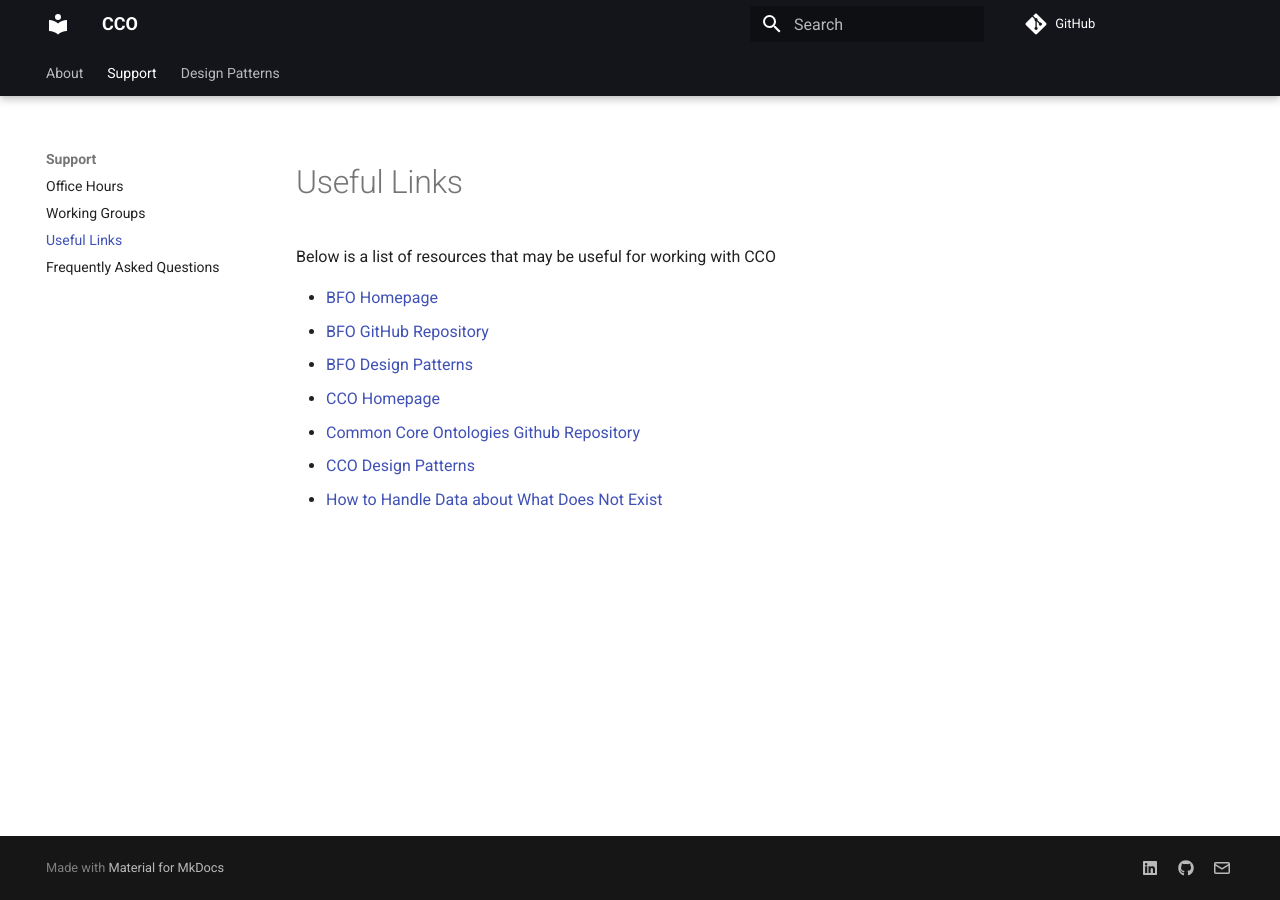
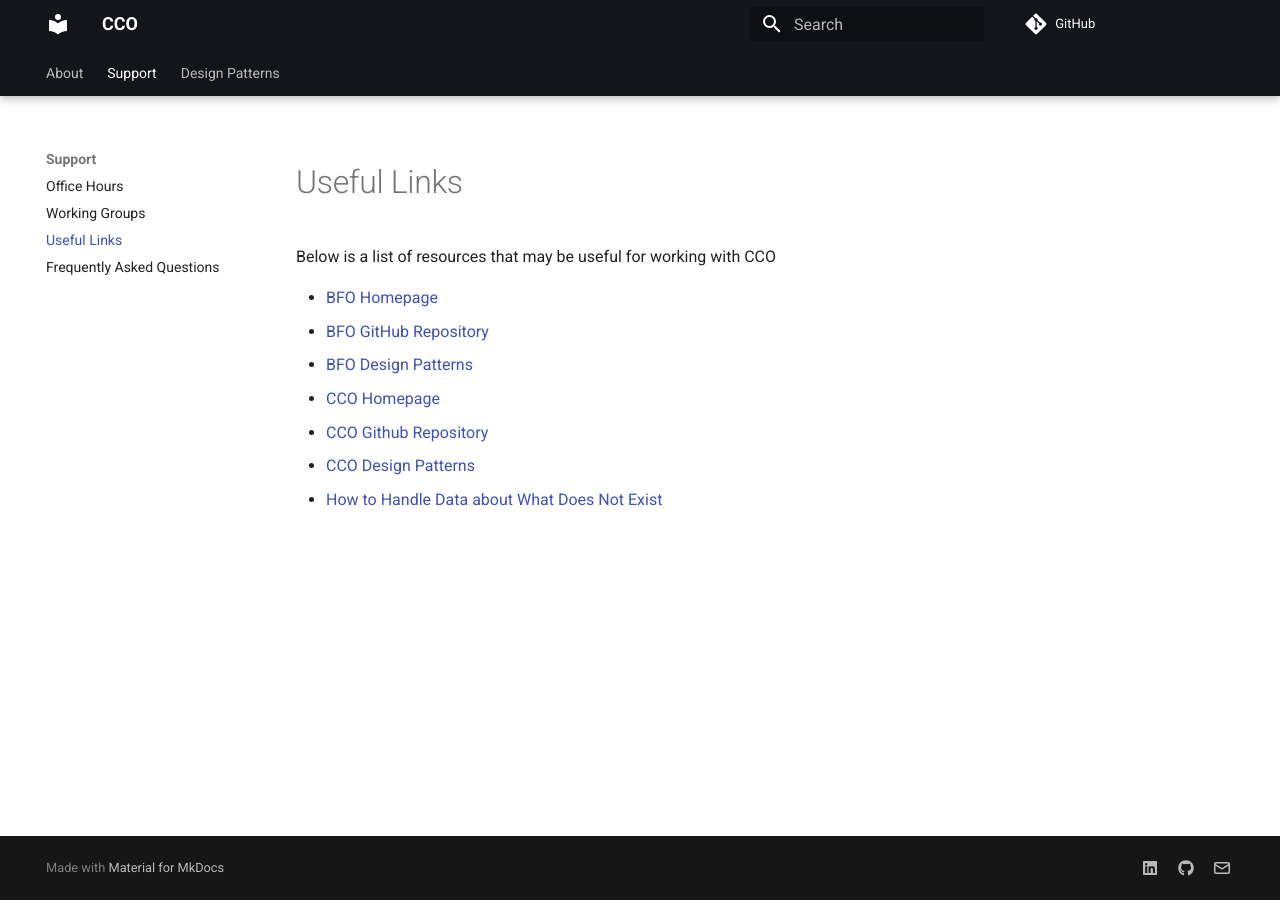
Before and after one commit to CommonCoreOntology/cco-webpage, an MkDocs documentation site: the page built from docs/useful-links.md, in a window 1280 px wide. Built offline with MkDocs 1.6.1 and Material for MkDocs 9.7.7, drawn with Linux system fonts in a browser that asks for light colours; comment, search, counter and statistics services are not loaded.

Commit message:
Update useful-links.md
changed label for a link

```diff
--- a/docs/useful-links.md
+++ b/docs/useful-links.md
@@ -13,7 +13,7 @@
   <li><a href="https://github.com/BFO-ontology/BFO-2020" class="custom-color">BFO GitHub Repository</a></li>
   <li><a href="https://philarchive.org/archive/OTTBBF" class="custom-color">BFO Design Patterns</a></li>
   <li><a href="https://www.ontologyrepository.com/" class="custom-color">CCO Homepage</a></li>
-  <li><a href="https://github.com/CommonCoreOntology/CommonCoreOntologies" class="custom-color">Common Core Ontologies Github Repository</a></li>
+  <li><a href="https://github.com/CommonCoreOntology/CommonCoreOntologies" class="custom-color">CCO Github Repository</a></li>
   <li><a href="https://arxiv.org/pdf/2404.17758" class="custom-color">CCO Design Patterns</a></li>
   <li><a href="https://www.youtube.com/watch?v=ai4YdLiCGNM" class="custom-color">How to Handle Data about What Does Not Exist</a></li>
 </ul>
```
